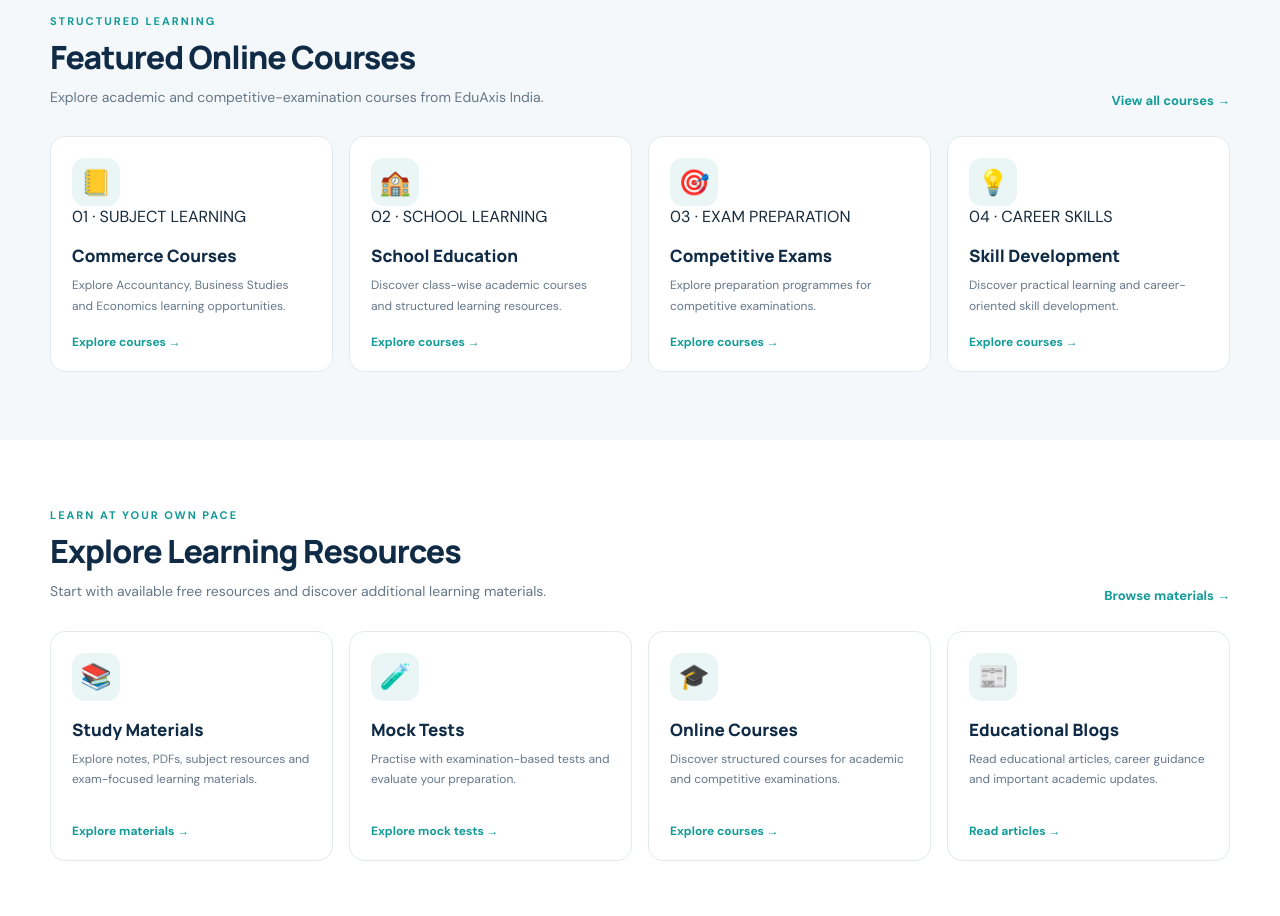
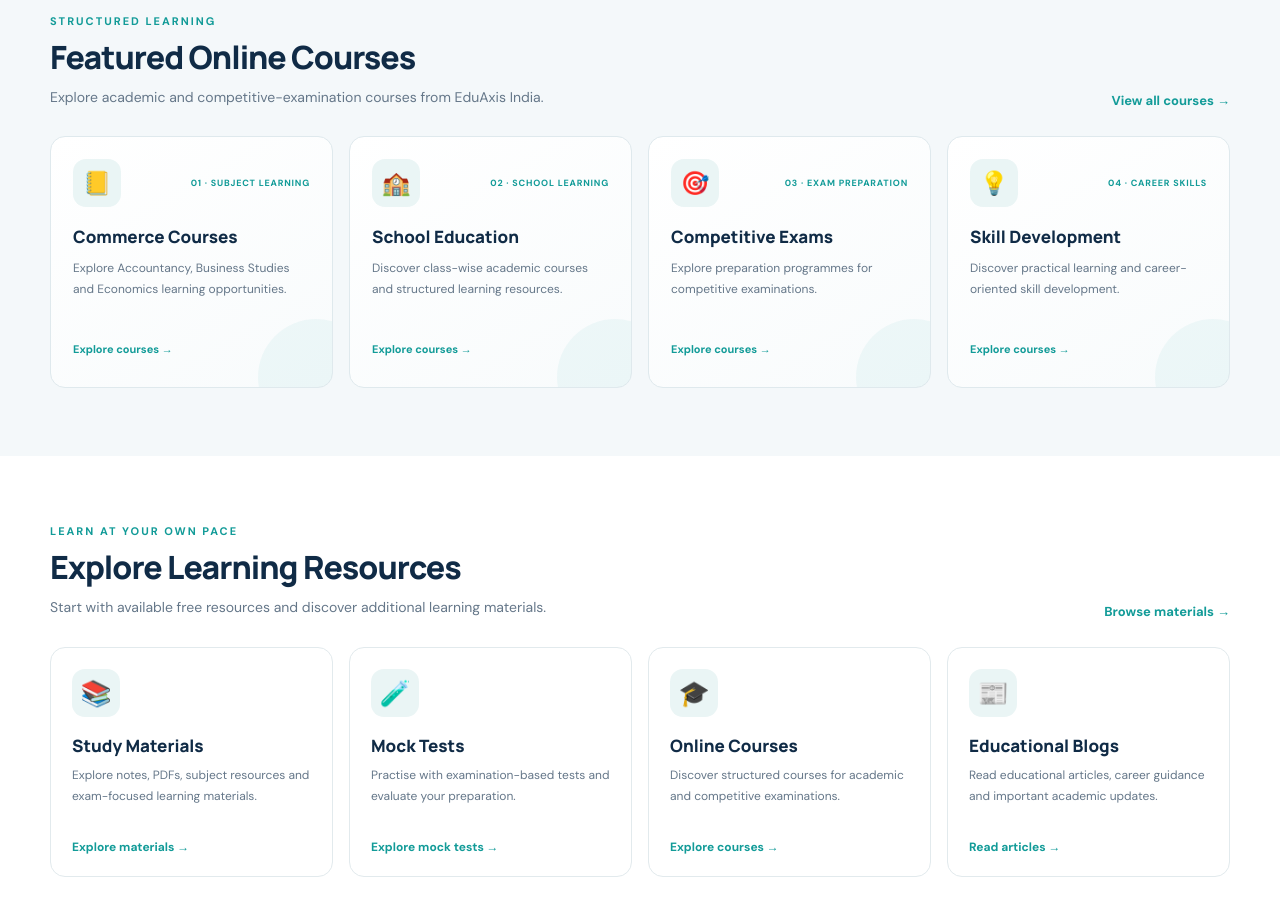
Before and after one commit to ejazahmad174-spec/eduaxis-india, a Next.js app: page / in a window 1280 px wide. Shown: the part 2160-3076 px from the top of the page. Built offline with nearby package versions, Linux system fonts and the light colour scheme.

Commit message:
Style featured online course category cards

```diff
--- a/app/home.css
+++ b/app/home.css
@@ -811,3 +811,84 @@
 @media(prefers-reduced-motion:reduce) {
   .ea-pyq-item { transition: none; }
 }
+
+
+/* Featured course categories — clear, consistent learning pathways */
+.ea-course-card {
+  position: relative;
+  overflow: hidden;
+  min-height: 252px;
+  padding: 22px;
+  border-color: #dfe9ed;
+  background: linear-gradient(150deg, #fff 0%, #f8fbfc 100%);
+  transition: transform .22s ease, box-shadow .22s ease, border-color .22s ease;
+}
+.ea-course-card::after {
+  content: "";
+  position: absolute;
+  width: 116px;
+  height: 116px;
+  right: -42px;
+  bottom: -48px;
+  border-radius: 50%;
+  background: #129b980d;
+  pointer-events: none;
+}
+.ea-course-card:hover {
+  transform: translateY(-4px);
+  border-color: #b8ddda;
+  box-shadow: 0 14px 28px #102b4610;
+}
+.ea-course-card-top {
+  display: flex;
+  align-items: center;
+  justify-content: space-between;
+  gap: 10px;
+  margin-bottom: 19px;
+}
+.ea-course-card-top .ea-card-icon {
+  width: 48px;
+  height: 48px;
+  display: grid;
+  place-items: center;
+  border-radius: 13px;
+  background: #eaf5f5;
+  font-size: 23px;
+}
+.ea-course-card-top > span {
+  color: var(--ea-teal);
+  font-size: 9px;
+  font-weight: 800;
+  letter-spacing: .8px;
+  text-align: right;
+}
+.ea-course-card h3 {
+  color: var(--ea-navy);
+  font: 800 17px/1.35 Manrope, sans-serif;
+  margin: 0 0 9px;
+}
+.ea-course-card p {
+  min-height: 58px;
+  color: var(--ea-muted);
+  font-size: 12px;
+  line-height: 1.7;
+}
+.ea-course-card .ea-card-link {
+  position: relative;
+  z-index: 1;
+  display: inline-block;
+  margin-top: 8px;
+  color: var(--ea-teal);
+  font-size: 11px;
+  font-weight: 800;
+}
+@media(max-width:700px) {
+  .ea-course-card { min-height: 238px; padding: 16px; }
+  .ea-course-card-top { align-items: flex-start; flex-direction: column; margin-bottom: 14px; }
+  .ea-course-card-top > span { text-align: left; font-size: 8px; }
+  .ea-course-card h3 { font-size: 14px; }
+  .ea-course-card p { font-size: 10px; min-height: 68px; }
+}
+@media(prefers-reduced-motion:reduce) {
+  .ea-course-card { transition: none; }
+}
```
